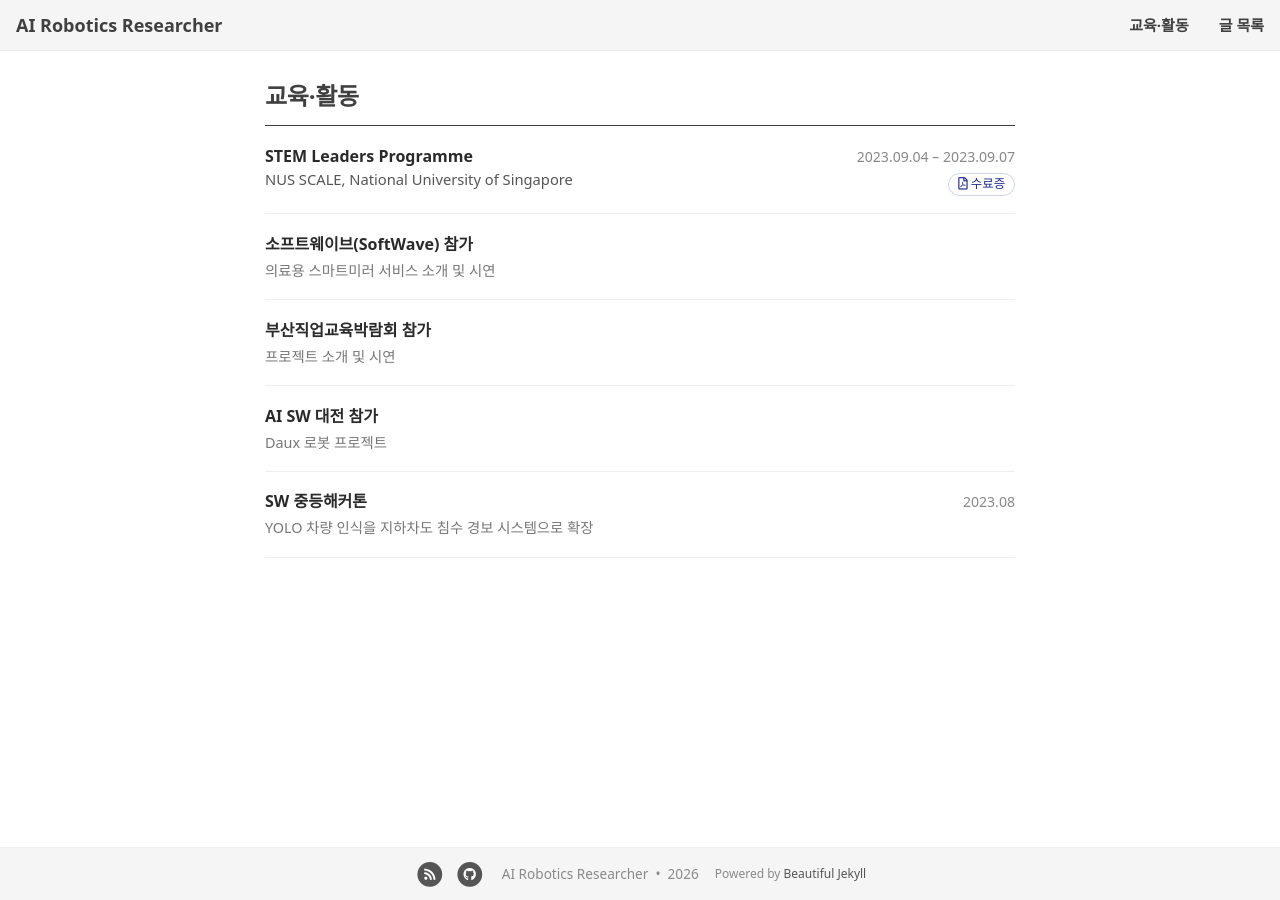
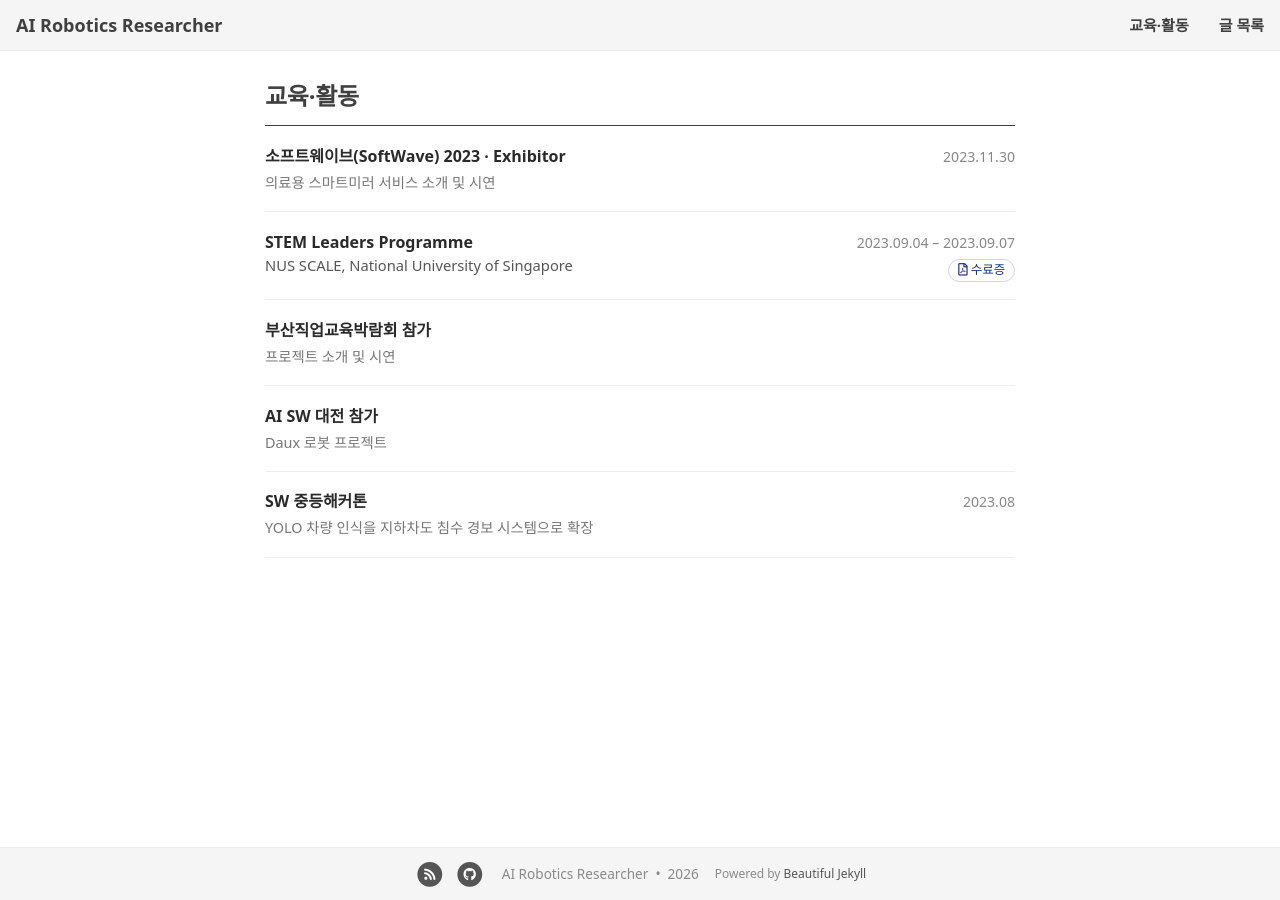
Before and after one commit to chanyee725/chanyee725, a Jekyll site: the page built from activities.html, in a window 1280 px wide. Built offline with Jekyll 4.4.1, drawn with Linux system fonts in a browser that asks for light colours; nearby versions of some CDN libraries; some web fonts are replaced.

Commit message:
docs: add SoftWave 2023 exhibitor date
Co-Authored-By: Claude Opus 5.5 (1M context) <noreply@anthropic.com>

```diff
--- a/_data/profile.yml
+++ b/_data/profile.yml
@@ -17,13 +17,13 @@ career:
 
 # activities: 교육·연수·활동 (/activities 페이지). title(이름), org(기관), period(기간), file(수료증 PDF, assets/files/ 기준)
 activities:
+  - title: 소프트웨이브(SoftWave) 2023 · Exhibitor
+    note: 의료용 스마트미러 서비스 소개 및 시연
+    period: 2023.11.30
   - title: STEM Leaders Programme
     org: NUS SCALE, National University of Singapore
     period: 2023.09.04 – 2023.09.07
     file: /assets/files/nus-stem-leaders.pdf
-  - title: 소프트웨이브(SoftWave) 참가
-    note: 의료용 스마트미러 서비스 소개 및 시연
-    period:
   - title: 부산직업교육박람회 참가
     note: 프로젝트 소개 및 시연
     period:
```
